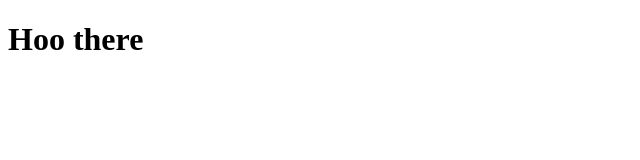
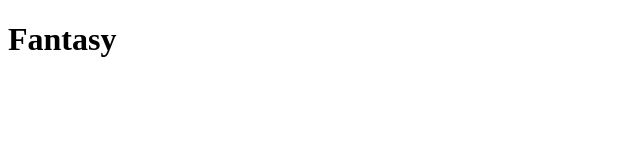
Before and after one commit to ShuklaPranav007/Devoic-Fanstasy-Island, a plain HTML site: page index.html in a window 1280 px wide. Shown: the full height of the page, 0-640 px from the left. Drawn offline with Linux system fonts and the light colour scheme.

Commit message:
heading changes

```diff
--- a/index.html
+++ b/index.html
@@ -7,7 +7,7 @@
     <link rel="stylesheet" href="style.css">
 </head>
 <body>
-    <h1>Hoo there</h1>
+    <h1>Fantasy</h1>
     <script src="app.js"></script>
 </body>
 </html>
```
